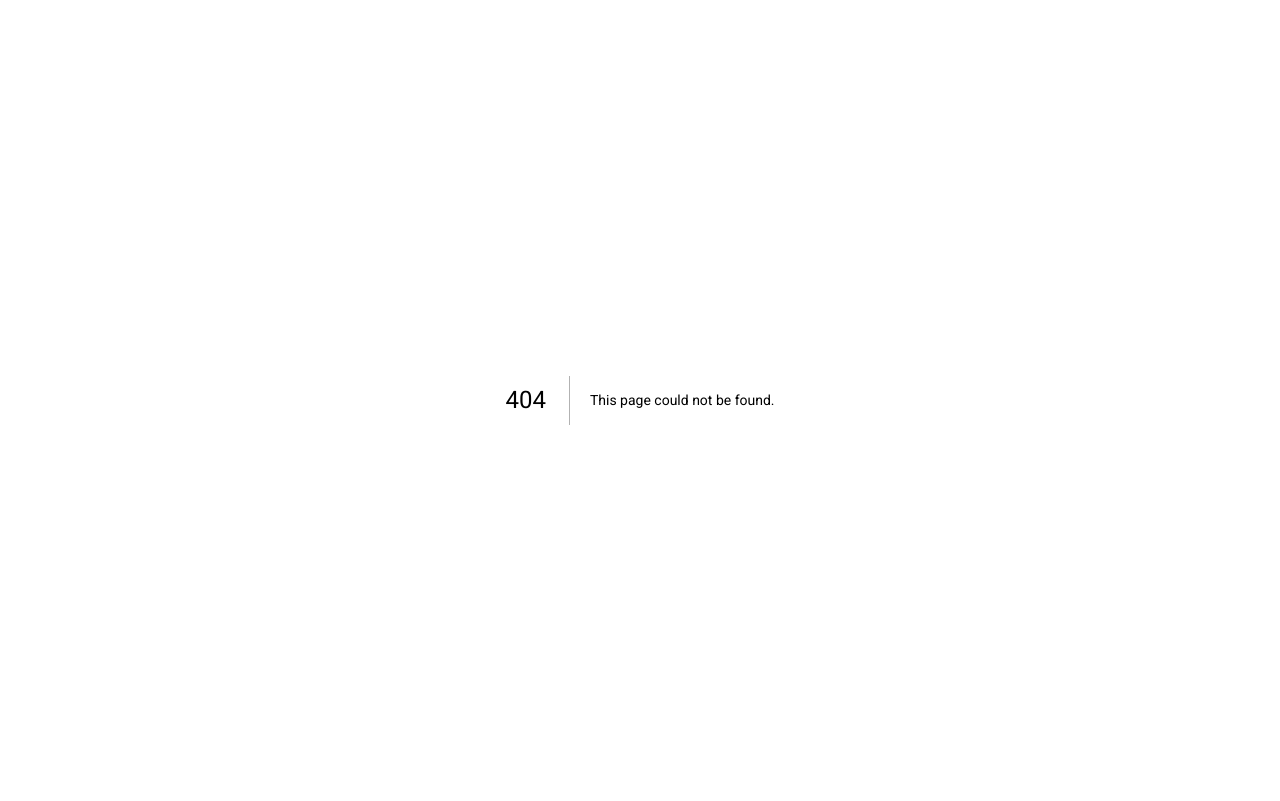
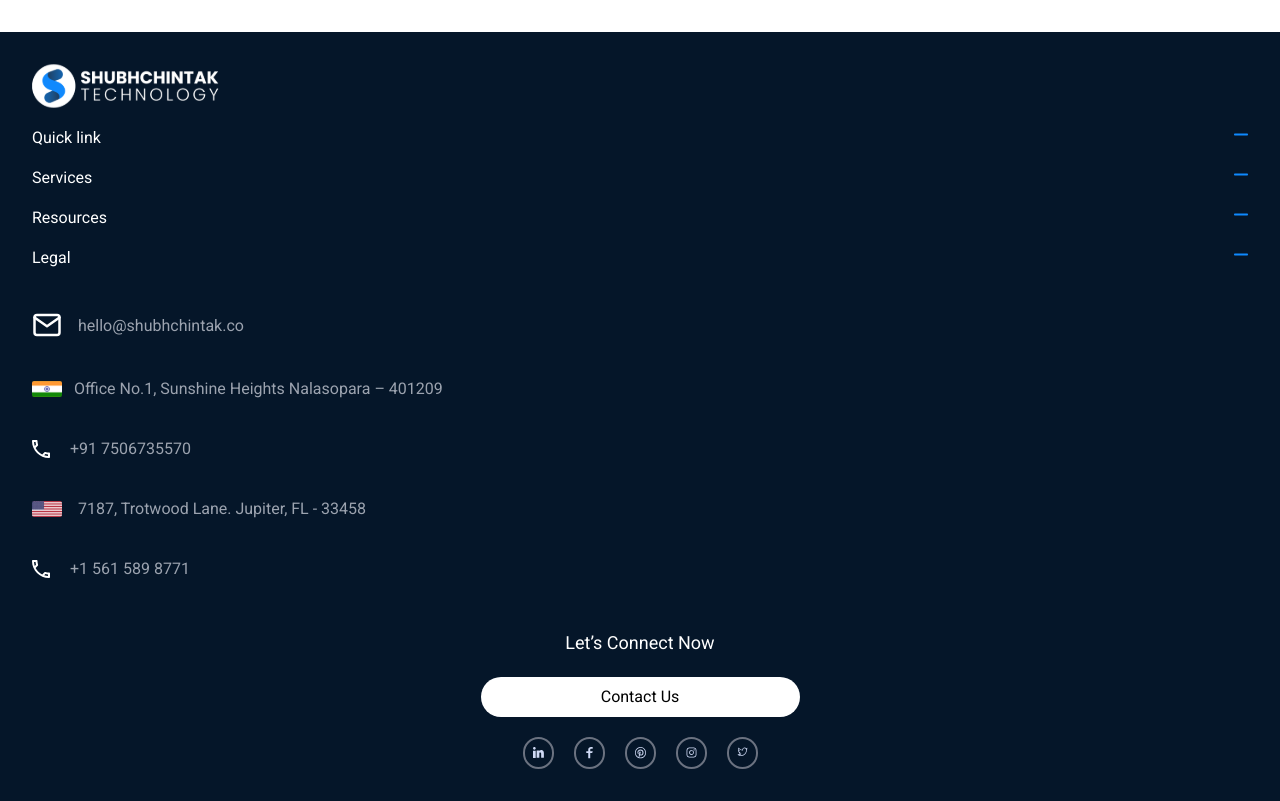
Before and after one commit to bhargavi-005/ShubhchintakWebsite, a Next.js app in the folder shubhchintak-india/: page /MobFooter in a window 1280 px wide. Before the commit this address had no page. Built offline with nearby package versions, Linux system fonts and the light colour scheme.

Commit message:
mob responive Footer

```diff
--- /dev/null
+++ b/shubhchintak-india/src/pages/MobFooter.js
@@ -0,0 +1,217 @@
+import Image from "next/image";
+import { useState } from "react";
+import Link from "next/link";
+function MobFooter() {
+    const [isOpen, setIsOpen] = useState(false);
+    const [isOpen1, setIsOpen1] = useState(false);
+    const [isOpen2, setIsOpen2] = useState(false);
+    const [isOpen3, setIsOpen3] = useState(false);
+    return (
+
+
+        <div className=" bg-[#051629] w-full h-full text-white mt-8 p-8">
+            <div className='top-0 left-0 w-[213px]  md:w-[187px] md:h-[46px] pb-8'>
+                <Image src="/svg/stpl_logo_white-01-01 1.svg"
+                    height="213"
+                    width="190"
+                    alt=""
+                />
+            </div>
+
+            <div>
+                <div onClick={() => setIsOpen((prev) => !prev)} className="flex flex-row justify-between my-4">Quick link
+                    <Image className="-mt-2" src="/svg/minus.svg" width="14" height="2" alt="" />
+                </div>
+                {isOpen && <div className=" ">
+                    <ul className="flex flex-col gap-3 text-gray-400 ">
+                        <li className="hover:text-slate-400">
+                            <Link href="/Frame23"  >
+                                Portfolio
+                            </Link>
+                        </li>
+                        <li className="hover:text-slate-400">
+                            <Link href="/Frame24"  >
+                                Why Us
+                            </Link>
+                        </li>
+                        <li className="hover:text-slate-400">
+                            <Link href="/frame27"  >
+                                Carrer
+                            </Link>
+                        </li>
+                    </ul>
+                </div>}
+            </div>
+            <div>
+                <div onClick={() => setIsOpen1((prev) => !prev)} className="flex flex-row justify-between my-4">Services
+                    <Image className="-mt-2" src="/svg/minus.svg" width="14" height="2" alt="" />
+                </div>
+                {isOpen1 && <div className=" ">
+                    <ul className="flex flex-col gap-3 text-gray-400 ">
+                        <li className="hover:text-slate-400">
+                            <Link href="/Frame23"  >
+                                Web Development
+                            </Link>
+                        </li>
+                        <li className="hover:text-slate-400">
+                            <Link href="/Frame24"  >
+                                Mobile App
+                            </Link>
+                        </li>
+                        <li className="hover:text-slate-400">
+                            <Link href="/frame27"  >
+                                Cloud Consultation
+                            </Link>
+                        </li>
+                        <li className="hover:text-slate-400">
+                            <Link href="/frame27"  >
+                                Graphic Designing
+                            </Link>
+                        </li>
+                        <li className="hover:text-slate-400">
+                            <Link href="/frame27"  >
+                                CUI/UX Designing
+                            </Link>
+                        </li>
+                        <li className="hover:text-slate-400">
+                            <Link href="/frame27"  >
+                                Digital Marketing
+                            </Link>
+                        </li>
+                        <li className="hover:text-slate-400">
+                            <Link href="/frame27"  >
+                                VR/AR Development
+                            </Link>
+                        </li>
+                    </ul>
+                </div>}
+            </div>
+            <div>
+                <div onClick={() => setIsOpen2((prev) => !prev)} className="flex flex-row justify-between my-4">Resources
+                    <Image className="-mt-2" src="/svg/minus.svg" width="14" height="2" alt="" />
+                </div>
+                {isOpen2 && <div className=" ">
+                    <ul className="flex flex-col gap-3 text-gray-400 ">
+                        <li className="hover:text-slate-400">
+                            <Link href="/Frame23"  >
+                                Blogs
+                            </Link>
+                        </li>
+                        <li className="hover:text-slate-400">
+                            <Link href="/Frame24"  >
+                                Clients
+                            </Link>
+                        </li>
+
+                    </ul>
+                </div>}
+            </div>
+            <div>
+                <div onClick={() => setIsOpen3((prev) => !prev)} className="flex flex-row justify-between my-4">Legal
+                    <Image className="-mt-2" src="/svg/minus.svg" width="14" height="2" alt="" />
+                </div>
+                {isOpen3 && <div className=" ">
+                    <ul className="flex flex-col gap-3 text-gray-400 ">
+                        <li className="hover:text-slate-400">
+                            <Link href="/Frame23"  >
+                                Terms & Condition
+                            </Link>
+                        </li>
+                        <li className="hover:text-slate-400">
+                            <Link href="/Frame24"  >
+                                Privacy Policy
+                            </Link>
+                        </li>
+
+                    </ul>
+                </div>}
+            </div>
+
+            <div>
+                <ul className=" mt-10 flex flex-col justify-center items-start gap-9 text-gray-400">
+                    <li className="flex flex-row gap-4 items-center ">
+                        <Image src="/svg/mail.svg" width="30" height="10" alt="mail" />
+                        <div className="number">hello@shubhchintak.co</div>
+                    </li>
+                    <li className="flex flex-row gap-3 items-center ">
+                        <Image
+                            src="/svg/india.svg"
+                            width="30"
+                            height="15"
+                            alt="location"
+                        />
+                        <div className="number ">
+                            Office No.1, Sunshine Heights Nalasopara – 401209
+                        </div>
+                    </li>
+                    <li className="flex flex-row gap-5 items-center ">
+                        <Image
+                            src="/svg/phone.svg"
+                            width="18"
+                            height="18"
+                            alt="location"
+                        />
+                        <div className="number">+91 7506735570</div>
+                    </li>
+                    <li className="flex flex-row gap-4 items-center ">
+                        <Image
+                            src="/svg/england.svg"
+                            width="30"
+                            height="15"
+                            alt="location"
+                        />
+                        <div className="number">
+                            7187, Trotwood Lane. Jupiter, FL - 33458
+                        </div>
+                    </li>
+                    <li className="flex flex-row gap-5 items-center ">
+                        <Image
+                            src="/svg/phone.svg"
+                            width="18"
+                            height="18"
+                            alt="location"
+                        />
+                        <div className="number">+1 561 589 8771 </div>
+                    </li>
+                </ul>
+            </div>
+
+            <div className=" flex flex-col  items-center gap-5 mt-12">
+                <div className="text-lg font-medium">{"Let’s Connect Now"}</div>
+                <div className="w-[319px]  h-auto bg-white rounded-full text-black text-center p-2">
+                    <Link href="/contact_us"> Contact Us</Link>
+                </div>
+                <div className="flex flex-row gap-5">
+                    <div className="border-2 border-gray-500 rounded-full p-2">
+                        <Image src="/svg/in.svg" width="11" height="11" alt="" />
+                    </div>
+                    <div className="border-2 border-gray-500 rounded-full p-2">
+                        <Image
+                            className="h-[12px]"
+                            src="/svg/fb.svg"
+                            width="11"
+                            height="1"
+                            alt=""
+                        />
+                    </div>
+                    <div className="border-2 border-gray-500 rounded-full p-2">
+                        <Image src="/svg/pint.svg" width="11" height="11" alt="" />
+                    </div>
+                    <div className="border-2 border-gray-500 rounded-full p-2">
+                        <Image src="/svg/insta.svg" width="11" height="11" alt="" />
+                    </div>
+                    <div className="border-2 border-gray-500 rounded-full p-2">
+                        <Image src="/svg/twit.svg" width="11" height="11" alt="" />
+                    </div>
+                </div>
+            </div>
+
+
+
+
+
+
+        </div>
+    )
+}
+export default MobFooter;
--- a/shubhchintak-india/src/pages/Review.js
+++ b/shubhchintak-india/src/pages/Review.js
@@ -28,7 +28,7 @@ export default function Review() {
     <div className="">
       <Carousel  responsive={responsive}>
 
-      <div className="slide w-[320px] h-[276px] lg:w-[400px] lg:h-[346px] rounded-lg bg-gradient-to-tl from-[#204061] to-[#0F89FF] p-7  lg:ml-20">
+      <div className="slide ml-8 w-[320px] h-[276px] lg:w-[400px] lg:h-[346px] rounded-lg bg-gradient-to-tl from-[#204061] to-[#0F89FF] p-7  lg:ml-20">
             <div>
                 <Image
                 className="object-cover object-center rounded z-10 my-1"
--- a/shubhchintak-india/src/pages/webdeveloppment.js
+++ b/shubhchintak-india/src/pages/webdeveloppment.js
@@ -10,6 +10,7 @@ import CheckOut from "./checkoutView";
 import Review from "./Review";
 import Footer from "./footer";
 import bg from "../../public/images/bg.png";
+import MobFooter from "./MobFooter";
 
 function Webdev() {
   // let slides = undefined;
@@ -194,7 +195,17 @@ function Webdev() {
 
       <CheckOut />
 
-      <Footer />
+
+      <div className=" min-[390px]:max-[480px]:hidden min-[481px]:max-[1200px]">
+          <Footer/>
+
+      </div>
+
+      <div className="min-[481px]:hidden min-[390px]:max-[480px] ">
+          <MobFooter/>
+      </div>
+
+
     </div>
   );
 }
--- a/shubhchintak-india/tailwind.config.js
+++ b/shubhchintak-india/tailwind.config.js
@@ -17,6 +17,13 @@ module.exports = {
         abc:["'Roboto', sans-serif"]
       },
     },
+    screens: {
+      sm: "640px",
+      md: "768px",
+      lg: "1024px",
+      xl: "1280px",
+      "2xl": "1536px",
+    },
   },
   plugins: [],
 }
```
